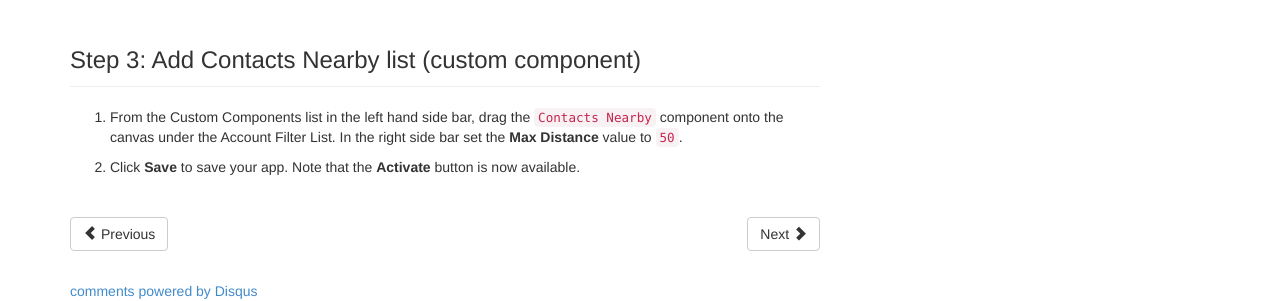
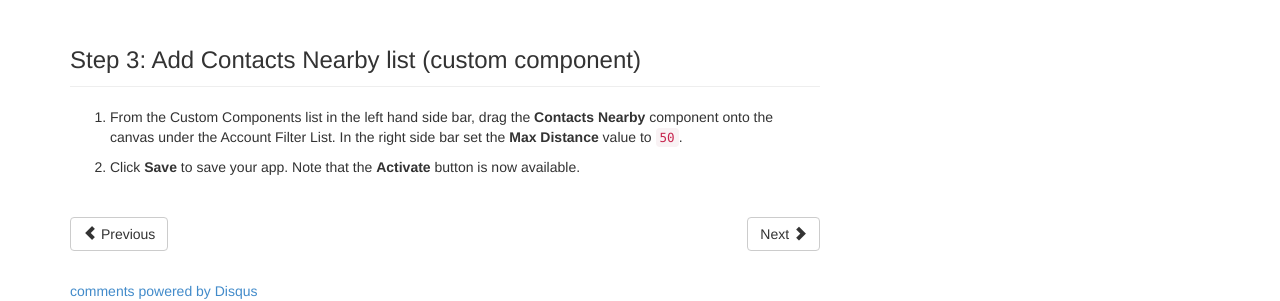
Before and after one commit to SalesforceDevelopersJapan/lightning-app-builder-tutorial, a Jekyll site: the page built from create-lightning-application.md, in a window 1280 px wide. Shown: the part 2059-2360 px from the top of the page. Built offline with Jekyll 4.4.1, drawn with Linux system fonts in a browser that asks for light colours; Markdown is read by kramdown in place of the engine named in the settings; comment, search, counter and statistics services are not loaded.

Commit message:
Update create-lightning-application.md

```diff
--- a/create-lightning-application.md
+++ b/create-lightning-application.md
@@ -33,7 +33,7 @@ Now you are ready to compose an app in the Lightning App Builder using standard
 ![](images/opptyleaditems.png)
 ## Step 3: Add Contacts Nearby list (custom component)
 
-1. From the Custom Components list in the left hand side bar, drag the `Contacts Nearby` component onto the canvas under the Account Filter List. In the right side bar set the **Max Distance** value to `50`.
+1. From the Custom Components list in the left hand side bar, drag the **Contacts Nearby** component onto the canvas under the Account Filter List. In the right side bar set the **Max Distance** value to `50`.
 
 2. Click **Save** to save your app. Note that the **Activate** button is now available.
 
```
